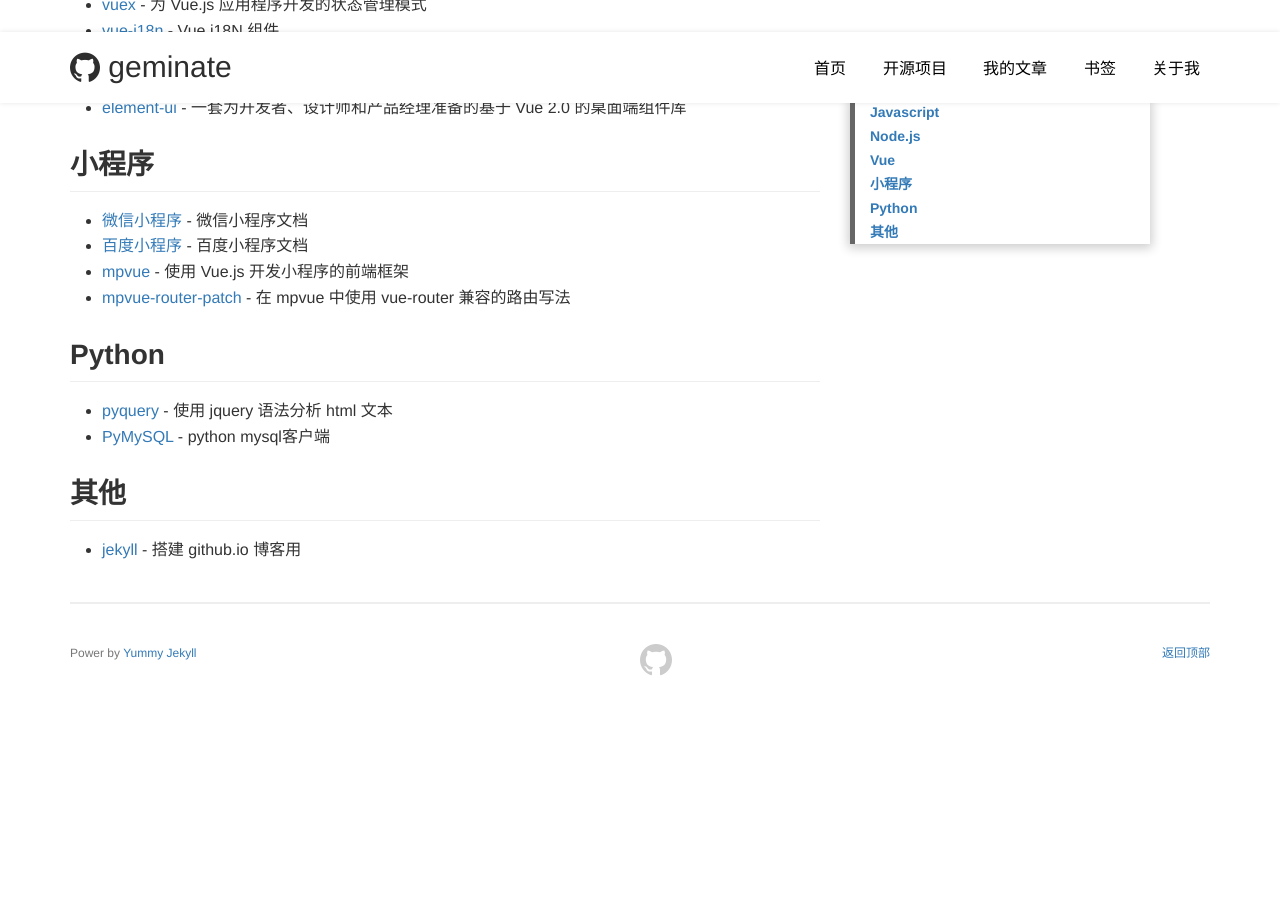
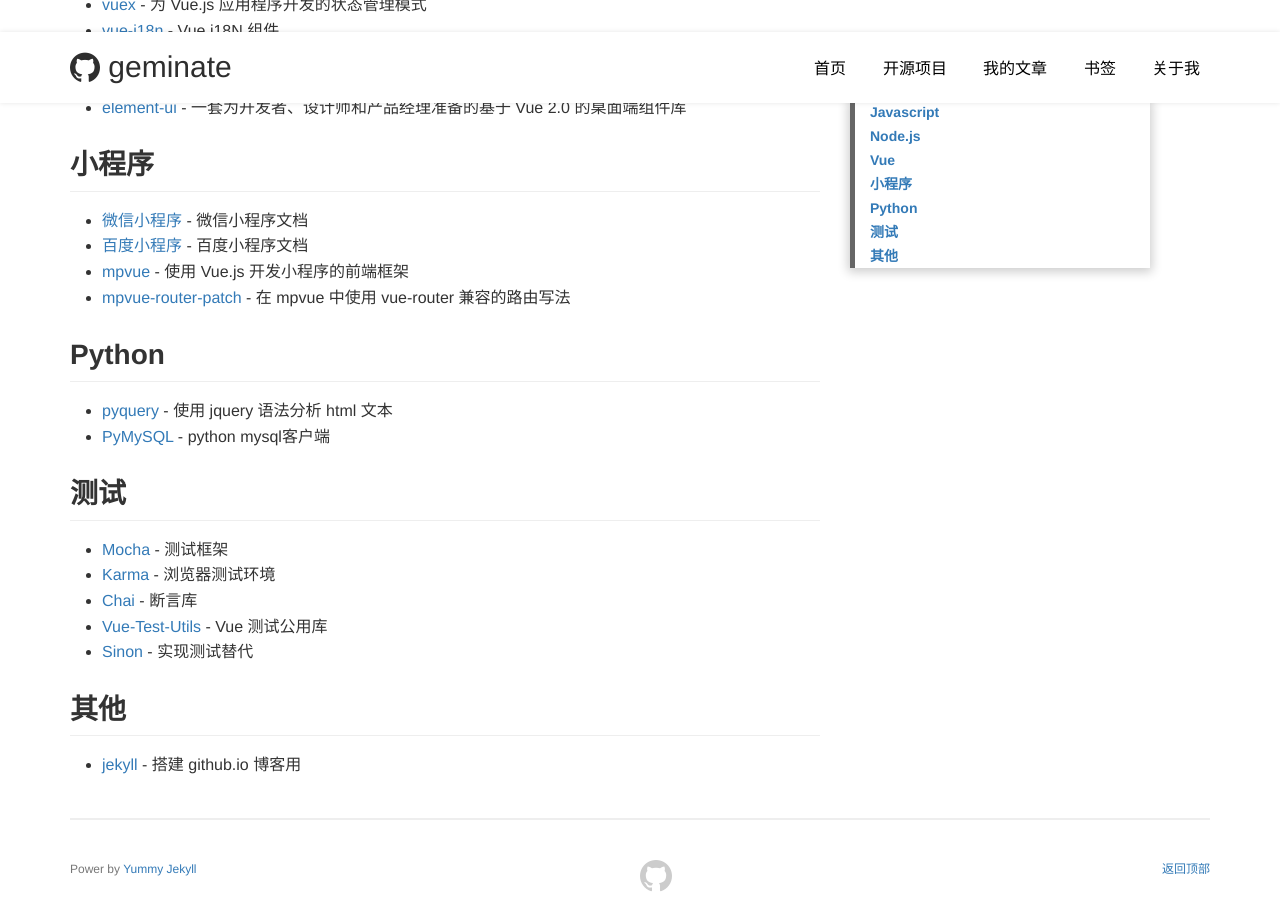
Before and after one commit to geminate/geminate.github.io, a Jekyll site: the page built from bookmark.md, in a window 1280 px wide and 900 px high, scrolled down 989 px. Built offline with Jekyll 4.4.1, drawn with Linux system fonts in a browser that asks for light colours; before the commit the page ends 1673 px from its top, so only the background shows below that.

Commit message:
feat: 1. add bookmark

```diff
--- a/bookmark.md
+++ b/bookmark.md
@@ -40,5 +40,12 @@
 - [pyquery](https://github.com/gawel/pyquery) - 使用 jquery 语法分析 html 文本
 - [PyMySQL](https://github.com/PyMySQL/PyMySQL) - python mysql客户端
 
+## 测试
+- [Mocha](https://mochajs.org/) - 测试框架
+- [Karma](http://karma-runner.github.io) - 浏览器测试环境
+- [Chai](https://www.chaijs.com/) - 断言库
+- [Vue-Test-Utils](https://vue-test-utils.vuejs.org) - Vue 测试公用库
+- [Sinon](https://github.com/jekyll/jekyll) - 实现测试替代
+
 ## 其他
 - [jekyll](https://github.com/jekyll/jekyll) - 搭建 github.io 博客用
```
